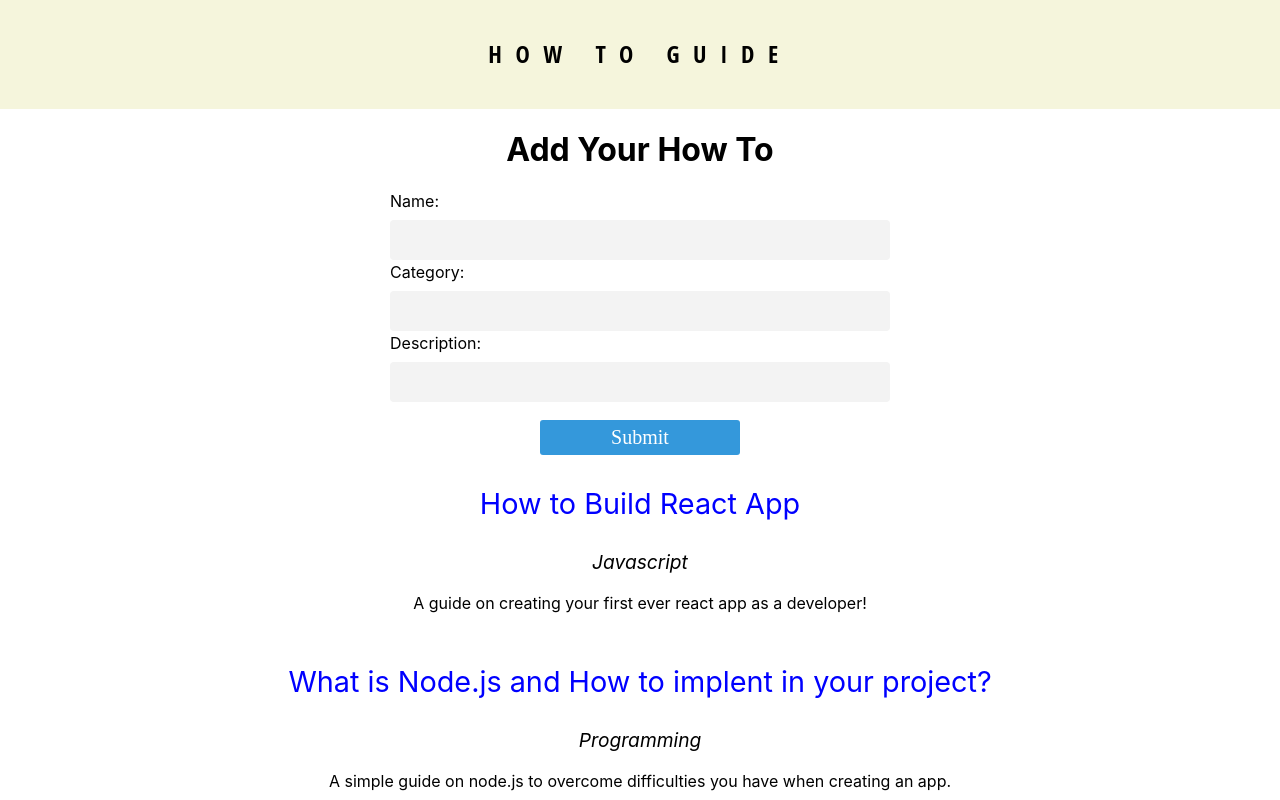
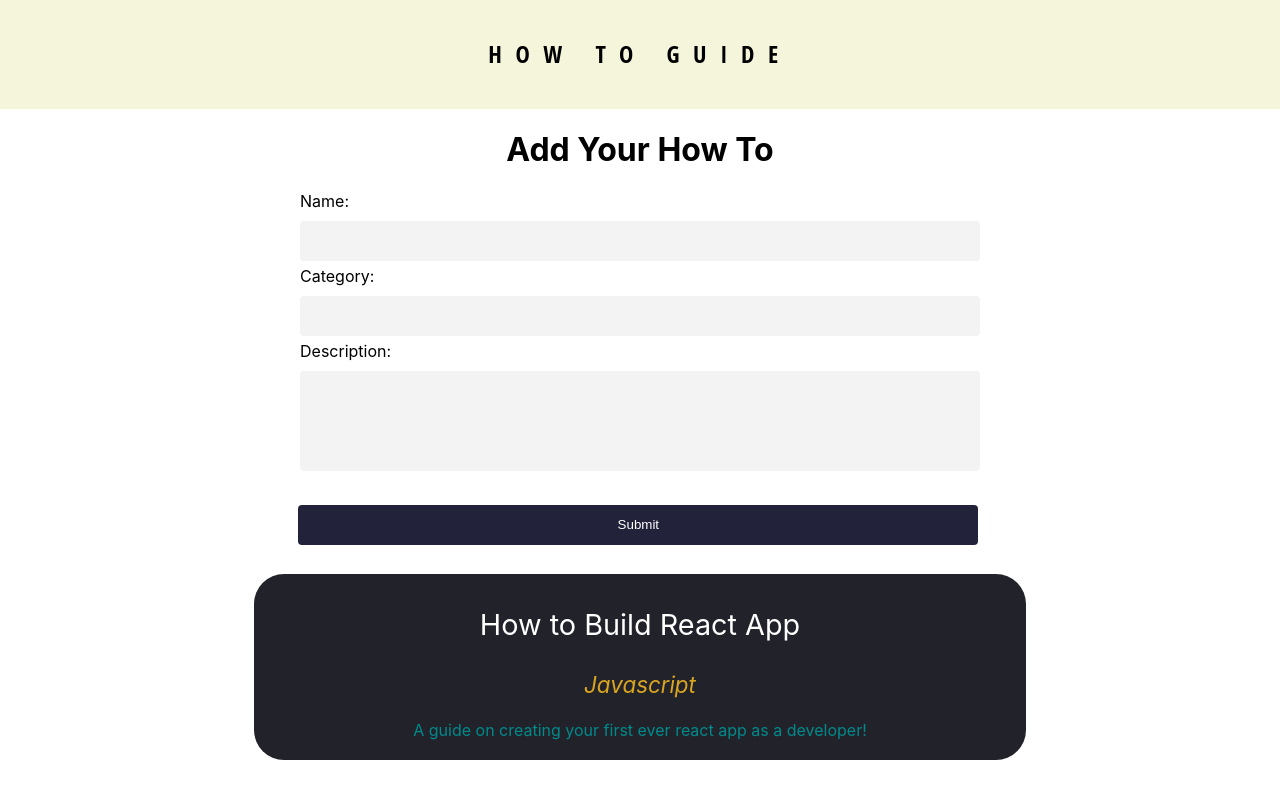
Before and after one commit to how-to-d-2/front-end, a React (Create React App) app in the folder how-to/: page /How-To in a window 1280 px wide. Shown: the top 800 px of the page. Built offline with nearby package versions, Linux system fonts and the light colour scheme.

Commit message:
added styling

```diff
--- a/how-to/package.json
+++ b/how-to/package.json
@@ -9,6 +9,7 @@
     "axios": "^0.20.0",
     "react": "^16.13.1",
     "react-dom": "^16.13.1",
+    "react-flip-move": "^3.0.4",
     "react-redux": "^7.2.1",
     "react-router-dom": "^5.2.0",
     "react-scripts": "3.4.3",
--- a/how-to/src/components/HowTo.js
+++ b/how-to/src/components/HowTo.js
@@ -4,6 +4,7 @@ import HowToForm from "./HowToForm";
 import { connect } from "react-redux";
 import { deleteHowTo } from "../actions/actions";
 import { HowToWrapper, Button } from "./HowToForm.style";
+import FlipMove from "react-flip-move";
 
 const HowTo = (props) => {
   const [isEditing, setIsEditing] = useState(false);
@@ -35,6 +36,7 @@ const HowTo = (props) => {
           {isClicked && (
             <div>
               <Button onClick={onEditClick}>Edit</Button>
+
               <Button onClick={onDeleteClick}>Delete</Button>
             </div>
           )}
--- a/how-to/src/components/HowToForm.js
+++ b/how-to/src/components/HowToForm.js
@@ -1,7 +1,6 @@
 import React, { useState } from "react";
 import { connect } from "react-redux";
 import { editHowTo, addHowTo } from "../actions/actions";
-
 import {
   HowToFormWrapper,
   FormContainer,
@@ -68,7 +67,9 @@ const HowToForm = (props) => {
             placeholder="Search Category"
             onChange={handleChanges}
           /> */}
-          <label htmlFor="name">Name:</label>
+          <label className="inputName" htmlFor="name">
+            Name:
+          </label>
           <input
             id="name"
             name="name"
@@ -82,10 +83,9 @@ const HowToForm = (props) => {
             value={formState.category}
             onChange={handleChanges}
           />
-          <label className="description" htmlFor="description">
-            Description:
-          </label>
+          <label htmlFor="description">Description:</label>
           <input
+            className="description"
             id="description"
             name="description"
             value={formState.description}
--- a/how-to/src/components/HowToForm.style.js
+++ b/how-to/src/components/HowToForm.style.js
@@ -28,8 +28,6 @@ export const HowToFormWrapper = styled.form`
     outline: none;
     box-shadow: 0px 0px 12px 0.8px #3474dbb2;
   }
-  .description {
-  }
 `;
 
 export const HowToWrapper = styled.div`
@@ -37,16 +35,26 @@ export const HowToWrapper = styled.div`
   flex-direction: column;
   align-items: center;
   cursor: pointer;
-
-  padding: 3px;
+  padding: 4px;
 
   .name {
     font-size: 1.8rem;
-    color: blue;
+    color: white;
   }
   .category {
-    font-size: 1.2rem;
+    font-size: 1.4rem;
     font-style: italic;
+    color: goldenrod;
+  }
+  .description {
+    color: darkcyan;
+  }
+  .how-to-display {
+    padding: 4px 4px;
+    margin: 2%;
+    background-color: #22222b;
+    width: 60%;
+    border-radius: 30px;
   }
 `;
 
@@ -63,7 +71,7 @@ export const Button = styled.button`
 `;
 
 export const FormContainer = styled.div`
-  margin-top: 0.5em;
+  margin-top: 0.8em;
   display: flex;
   flex-direction: column;
   align-items: center;
@@ -76,16 +84,16 @@ export const FormGroup = styled.div`
   width: fit-content;
 
   input {
-    margin-top: 9px;
-    min-width: 30em;
+    margin-top: 10px;
+    min-width: 40em;
     height: 40px;
-    padding: 0px 10px;
+    padding: 0px 20px;
     font-size: 1rem;
     font-family: "Playfair Display", "Open Sans Consensed", sans-serif;
     background-color: #f3f3f3;
     border: 0;
     border-radius: 4px;
-    margin-bottom: 2px;
+    margin-bottom: 5px;
     transition: all 250ms ease-in-out;
   }
   input:hover {
@@ -97,6 +105,9 @@ export const FormGroup = styled.div`
     outline: none;
     box-shadow: 0px 0px 12px 0.8px #3474dbb2;
   }
+  .description {
+    height: 100px;
+  }
 `;
 
 export const Footer = styled.div`
@@ -107,30 +118,22 @@ export const Footer = styled.div`
   justify-content: center;
   align-items: center;
 
-  .btn {
-    font-family: "Playfair Display";
-    width: 200px;
-    font-size: 20px;
-    padding: 6px 30px;
-    border: 0;
-    background-color: #3498db;
-    color: #fff;
-    border-radius: 3px;
-    transition: all 250ms ease-in-out;
+  button {
+    min-width: 100%;
     cursor: pointer;
+    margin-right: 0.25em;
+    margin-top: 1em;
+    padding: 0.938em;
+    border: none;
+    border-radius: 4px;
+    background-color: #22223b;
+    color: #fefefe;
   }
-  .btn:hover {
-    background-color: #2386c8;
+  button:hover {
+    background-color: #4a4e69;
+    color: #fefefe;
   }
-  .btn:focus {
-    outline: not-allowed;
-  }
-  .btnDisable,
-  .btnDisable:hover {
-    cursor: not-allowed;
-    background-color: grey;
-  }
-  p {
-    font-family: "Playfair Display", "Open Sans Condensed", sans-serif;
+  button:disabled {
+    opacity: 0.2;
   }
 `;
```
Also changed, not shown: how-to/src/App.css (line endings or trailing spaces), 1 other file (tests, documents, lock files or other folders).
